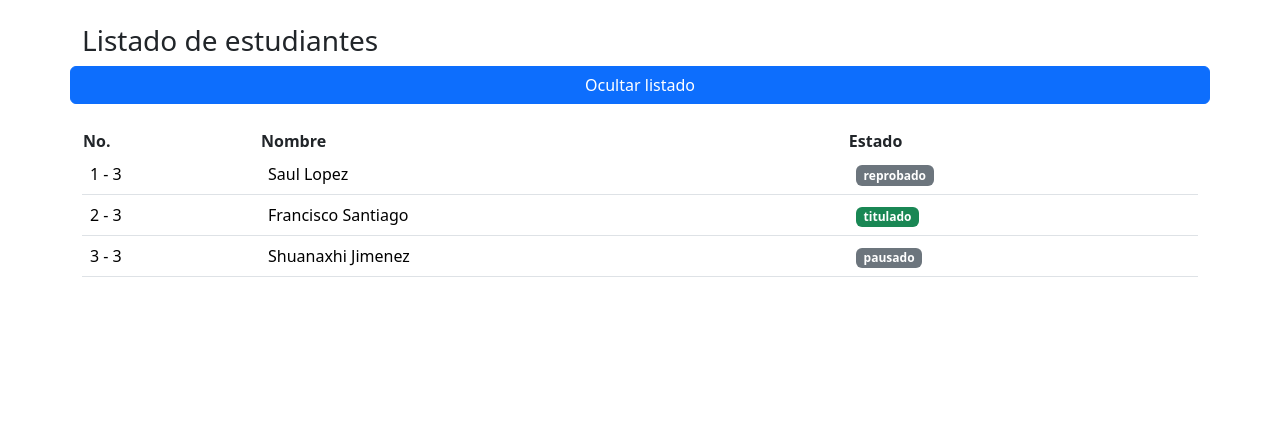
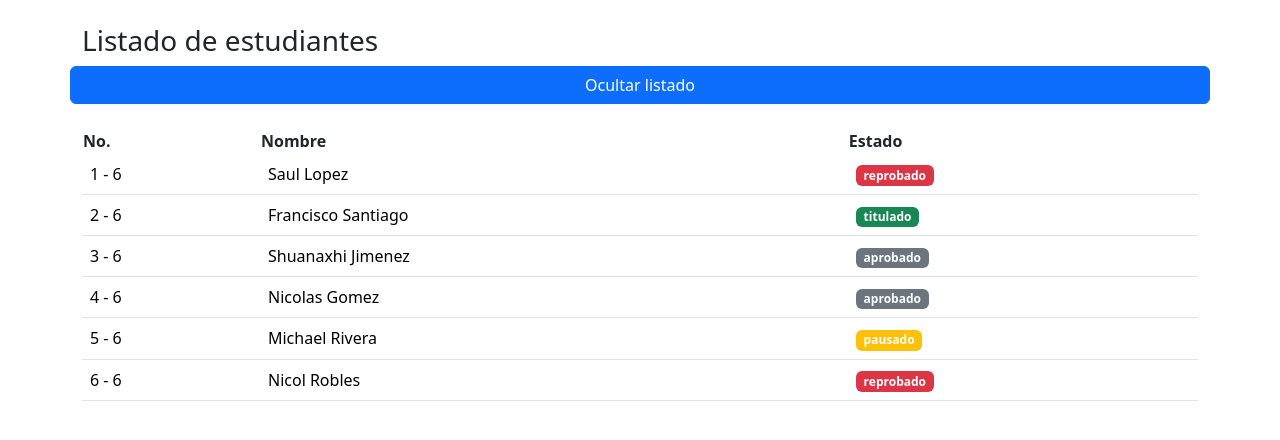
Before and after one commit to franciscosantiagoc/AngularProjectBases, an Angular app: page / in a window 1280 px wide. Shown: the top 440 px of the page. Built offline with nearby package versions, Linux system fonts and the light colour scheme.

Commit message:
Uso de la directiva estructural ngSwitch

```diff
--- a/src/app/app.component.html
+++ b/src/app/app.component.html
@@ -13,11 +13,14 @@
         <th>Estado</th>
       </thead>
       <tbody>
-        <tr *ngFor="let student of studentsList; let i = index; let total=count;">
+        <tr *ngFor="let student of studentsList; let i = index; let total=count;" [ngSwitch]="student.status">
           <td>{{ i+1 }} - {{ total }} </td>
           <td>{{student.name}}</td>
           <td>
-            <span class="badge" [ngClass]="student.status == 'titulado' ? 'bg-success' : 'bg-secondary'">{{student.status}}</span>
+            <span *ngSwitchCase="'titulado'" class="badge bg-success">{{student.status}}</span>
+            <span *ngSwitchCase="'aprobado'" class="badge bg-secondary">{{student.status}}</span>
+            <span *ngSwitchCase="'reprobado'" class="badge bg-danger">{{student.status}}</span>
+            <span *ngSwitchCase="'pausado'" class="badge bg-warning">{{student.status}}</span>
           </td>
         </tr>
       </tbody>
--- a/src/app/app.component.ts
+++ b/src/app/app.component.ts
@@ -17,7 +17,19 @@ export class AppComponent {
     },
     {
       name: 'Shuanaxhi Jimenez',
+      status: 'aprobado'
+    },
+    {
+      name: 'Nicolas Gomez',
+      status: 'aprobado'
+    },
+    {
+      name: 'Michael Rivera',
       status: 'pausado'
+    },
+    {
+      name: 'Nicol Robles',
+      status: 'reprobado'
     }
   ];
   mostrar = true;
```
